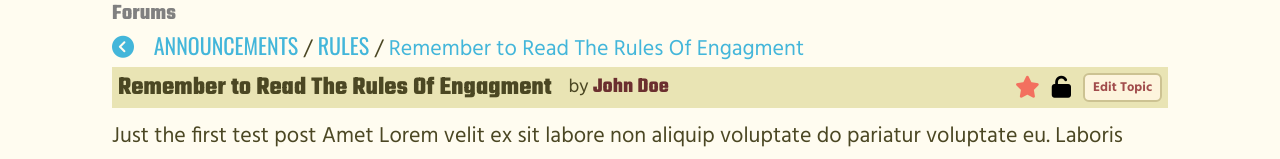
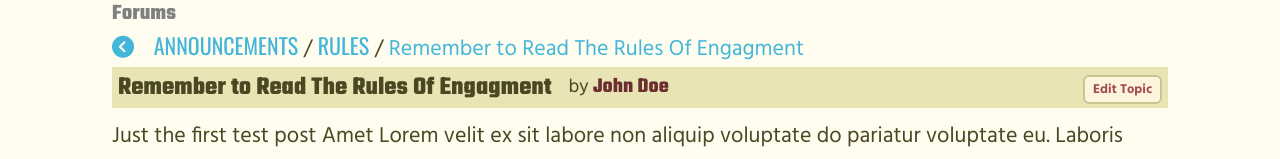
Before and after one commit to Aaron-RN/REACT-CMSBlog, a React (Create React App) app: page /1/posts/1 in a window 1280 px wide. Shown: the part 256-415 px from the top of the page. Built offline with nearby package versions, Linux system fonts and the light colour scheme.

Commit message:
Added administrator level restriction to the ability to lock or pin posts

```diff
--- a/src/components/functional/blogPage/postPage.js
+++ b/src/components/functional/blogPage/postPage.js
@@ -62,7 +62,9 @@ const PostPage = ({ match, allPosts, user }) => {
             <h3>{title}</h3>
             <span className="pl-1 size-16">by</span>
             <h3 className="pl-01 size-18 text-author user">{fetchAuthorName(author_id)}</h3>
-            <div className="ml-auto flex-row">
+            <div className="ml-auto">
+              {user.admin_level > 1 && (
+                <div className="flex-row">
                   <button type="button" onClick={handlePinPost} className="bare-btn pin-btn" title="Pin/Unpin post">
                     {postPinned && <i className="fas fa-star text-red" />}
                     {!postPinned && <i className="far fa-star" />}
@@ -71,6 +73,8 @@ const PostPage = ({ match, allPosts, user }) => {
                     {postLocked && <i className="fas fa-lock" />}
                     {!postLocked && <i className="fas fa-unlock" />}
                   </button>
+                </div>
+              )}
               {/* eslint-disable-next-line camelcase */}
               {(user.id === author_id) && <Link to={`/misc/posts/${id}/edit`} className="edit-post-btn">Edit Topic</Link>}
             </div>
```
Lines whose indentation alone changed are shown as unchanged.
